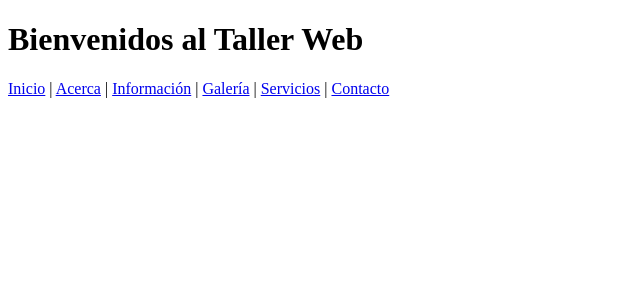
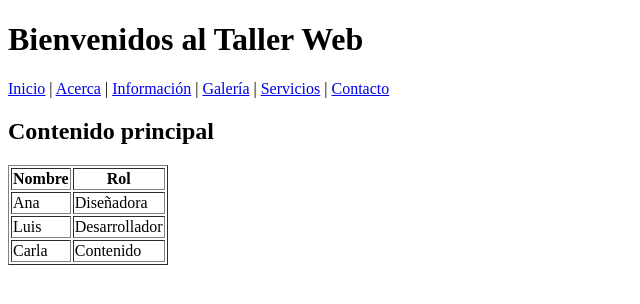
Before and after one commit to JFernaNDO136/ADSO_Diego--Michael-Fernando, a plain HTML site: page index.html in a window 1280 px wide. Shown: the whole page, without its empty margins (0-640 px from the left). Drawn offline with Linux system fonts and the light colour scheme.

Commit message:
pagina principal ver02

```diff
--- a/index.html
+++ b/index.html
@@ -16,6 +16,15 @@
       <a href="servicios.html">Servicios</a> |
       <a href="contacto.html">Contacto</a>
     </nav>
+     <main>
+    <h2>Contenido principal</h2>
+    <table border="1">
+      <tr><th>Nombre</th><th>Rol</th></tr>
+      <tr><td>Ana</td><td>Diseñadora</td></tr>
+      <tr><td>Luis</td><td>Desarrollador</td></tr>
+      <tr><td>Carla</td><td>Contenido</td></tr>
+    </table>
+  </main>
   </header>
 </body>
 </html>
```
